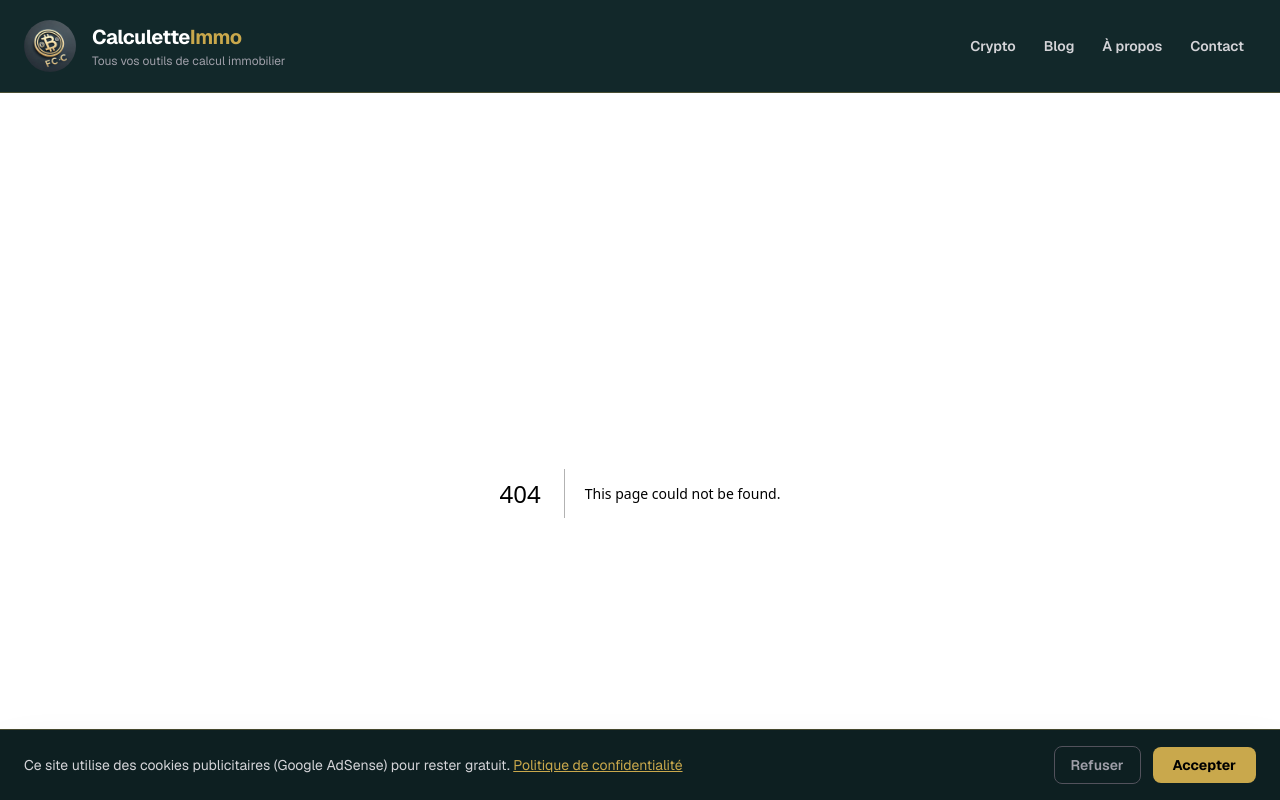
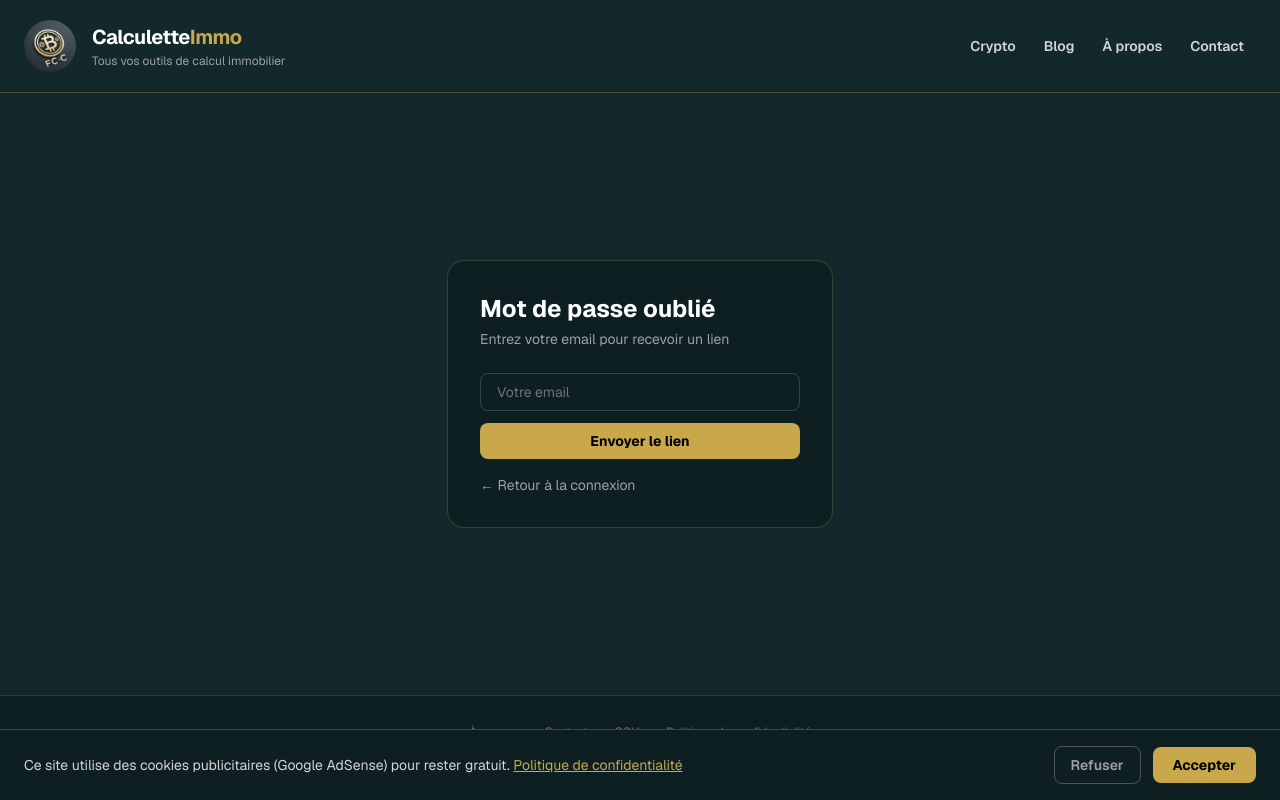
Before and after one commit to FrederickChenot/calculetteimmo-nextjs, a Next.js app: page /crypto/reset-password in a window 1280 px wide. Before the commit this address had no page. Shown: the top 800 px of the page. Built offline with nearby package versions, Linux system fonts and the light colour scheme.

Commit message:
crypto: reset password + fix redirection login

```diff
--- /dev/null
+++ b/app/api/crypto/auth/new-password/route.js
@@ -0,0 +1,18 @@
+import { sqlCrypto } from "@/app/lib/cryptoDb";
+import bcrypt from "bcryptjs";
+
+export async function POST(request) {
+  const { token, password } = await request.json();
+
+  const rows = await sqlCrypto`
+    SELECT * FROM password_reset_tokens
+    WHERE token = ${token} AND used = FALSE AND expires_at > NOW()
+  `;
+  if (rows.length === 0) return Response.json({ error: "Token invalide ou expiré" }, { status: 400 });
+
+  const hash = await bcrypt.hash(password, 12);
+  await sqlCrypto`UPDATE crypto_users SET password = ${hash} WHERE id = ${rows[0].user_id}`;
+  await sqlCrypto`UPDATE password_reset_tokens SET used = TRUE WHERE token = ${token}`;
+
+  return Response.json({ ok: true });
+}
--- /dev/null
+++ b/app/api/crypto/auth/reset-password/route.js
@@ -0,0 +1,35 @@
+import { sqlCrypto } from "@/app/lib/cryptoDb";
+import { Resend } from "resend";
+import crypto from "crypto";
+
+const resend = new Resend(process.env.RESEND_API_KEY);
+
+export async function POST(request) {
+  const { email } = await request.json();
+  const user = await sqlCrypto`SELECT id FROM crypto_users WHERE email = ${email}`;
+  if (user.length === 0) return Response.json({ ok: true }); // Sécurité : ne pas révéler si l'email existe
+
+  const token = crypto.randomBytes(32).toString("hex");
+  const expires = new Date(Date.now() + 3600000); // 1 heure
+
+  await sqlCrypto`
+    INSERT INTO password_reset_tokens (user_id, token, expires_at)
+    VALUES (${user[0].id}, ${token}, ${expires})
+  `;
+
+  await resend.emails.send({
+    from: "noreply@calculetteimmo.com",
+    to: email,
+    subject: "Réinitialisation de votre mot de passe",
+    html: `
+      <p>Bonjour,</p>
+      <p>Cliquez sur le lien ci-dessous pour réinitialiser votre mot de passe :</p>
+      <a href="${process.env.NEXTAUTH_URL}/crypto/reset-password?token=${token}">
+        Réinitialiser mon mot de passe
+      </a>
+      <p>Ce lien expire dans 1 heure.</p>
+    `,
+  });
+
+  return Response.json({ ok: true });
+}
--- a/app/crypto/login/page.js
+++ b/app/crypto/login/page.js
@@ -98,6 +98,12 @@ export default function CryptoLogin() {
             className="text-sm text-zinc-400 hover:text-[#C9A84C] transition-colors">
             {mode === "login" ? "Pas de compte ? S'inscrire" : "Déjà un compte ? Se connecter"}
           </button>
+          {mode === "login" && (
+            <button onClick={() => router.push("/crypto/reset-password")}
+              className="text-xs text-zinc-500 hover:text-[#C9A84C] transition-colors">
+              Mot de passe oublié ?
+            </button>
+          )}
         </div>
       </div>
     </main>
--- /dev/null
+++ b/app/crypto/reset-password/page.js
@@ -0,0 +1,97 @@
+"use client";
+import { useState, Suspense } from "react";
+import { useSearchParams, useRouter } from "next/navigation";
+
+function ResetForm() {
+  const searchParams = useSearchParams();
+  const router = useRouter();
+  const token = searchParams.get("token");
+  const [email, setEmail] = useState("");
+  const [password, setPassword] = useState("");
+  const [confirm, setConfirm] = useState("");
+  const [message, setMessage] = useState(null);
+  const [error, setError] = useState(null);
+  const [loading, setLoading] = useState(false);
+
+  const inputClass = "rounded-lg border border-[#2a4a4d] bg-[#0d1f21] px-4 py-2 text-zinc-100 placeholder-zinc-500 focus:border-[#C9A84C] focus:outline-none text-sm w-full";
+
+  async function handleRequest() {
+    setLoading(true);
+    setError(null);
+    await fetch("/api/crypto/auth/reset-password", {
+      method: "POST",
+      headers: { "Content-Type": "application/json" },
+      body: JSON.stringify({ email }),
+    });
+    setMessage("Si cet email existe, un lien de réinitialisation vous a été envoyé.");
+    setLoading(false);
+  }
+
+  async function handleReset() {
+    if (password !== confirm) { setError("Les mots de passe ne correspondent pas"); return; }
+    if (password.length < 8) { setError("Mot de passe trop court"); return; }
+    setLoading(true);
+    const res = await fetch("/api/crypto/auth/new-password", {
+      method: "POST",
+      headers: { "Content-Type": "application/json" },
+      body: JSON.stringify({ token, password }),
+    });
+    const data = await res.json();
+    if (data.error) { setError(data.error); setLoading(false); return; }
+    setMessage("Mot de passe modifié ! Vous pouvez vous connecter.");
+    setTimeout(() => router.push("/crypto/login"), 2000);
+    setLoading(false);
+  }
+
+  return (
+    <main className="flex-1 flex items-center justify-center px-4 min-h-[70vh] bg-[#12282A]">
+      <div className="w-full max-w-sm bg-[#0d1f21] ring-1 ring-[#C9A84C]/20 rounded-2xl p-8">
+        <h1 className="text-2xl font-bold text-white mb-1">
+          {token ? "Nouveau mot de passe" : "Mot de passe oublié"}
+        </h1>
+        <p className="text-sm text-zinc-400 mb-6">
+          {token ? "Choisissez votre nouveau mot de passe" : "Entrez votre email pour recevoir un lien"}
+        </p>
+
+        {message ? (
+          <p className="text-emerald-400 text-sm">{message}</p>
+        ) : token ? (
+          <div className="flex flex-col gap-3">
+            <input type="password" placeholder="Nouveau mot de passe" value={password}
+              onChange={e => setPassword(e.target.value)} className={inputClass}/>
+            <input type="password" placeholder="Confirmer le mot de passe" value={confirm}
+              onChange={e => setConfirm(e.target.value)} className={inputClass}/>
+            {error && <p className="text-red-400 text-sm">{error}</p>}
+            <button onClick={handleReset} disabled={loading}
+              className="bg-[#C9A84C] text-black font-bold py-2 rounded-lg text-sm hover:bg-[#d4b86a] transition-colors">
+              {loading ? "..." : "Modifier le mot de passe"}
+            </button>
+          </div>
+        ) : (
+          <div className="flex flex-col gap-3">
+            <input type="email" placeholder="Votre email" value={email}
+              onChange={e => setEmail(e.target.value)} className={inputClass}/>
+            {error && <p className="text-red-400 text-sm">{error}</p>}
+            <button onClick={handleRequest} disabled={loading}
+              className="bg-[#C9A84C] text-black font-bold py-2 rounded-lg text-sm hover:bg-[#d4b86a] transition-colors">
+              {loading ? "..." : "Envoyer le lien"}
+            </button>
+          </div>
+        )}
+
+        <button onClick={() => router.push("/crypto/login")}
+          className="mt-4 text-sm text-zinc-400 hover:text-[#C9A84C] transition-colors block">
+          ← Retour à la connexion
+        </button>
+      </div>
+    </main>
+  );
+}
+
+export default function ResetPasswordPage() {
+  return (
+    <Suspense>
+      <ResetForm />
+    </Suspense>
+  );
+}
--- a/package.json
+++ b/package.json
@@ -17,7 +17,8 @@
     "next": "16.2.3",
     "next-auth": "^4.24.14",
     "react": "19.2.4",
-    "react-dom": "19.2.4"
+    "react-dom": "19.2.4",
+    "resend": "^6.12.2"
   },
   "devDependencies": {
     "@tailwindcss/postcss": "^4",
```
Also changed, not shown: 1 other file (tests, documents, lock files or other folders).
